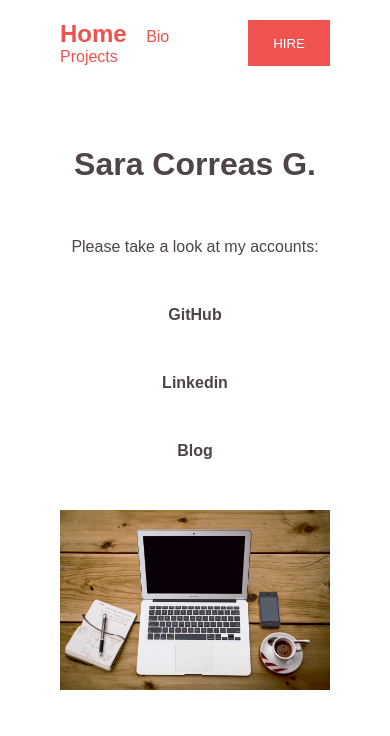
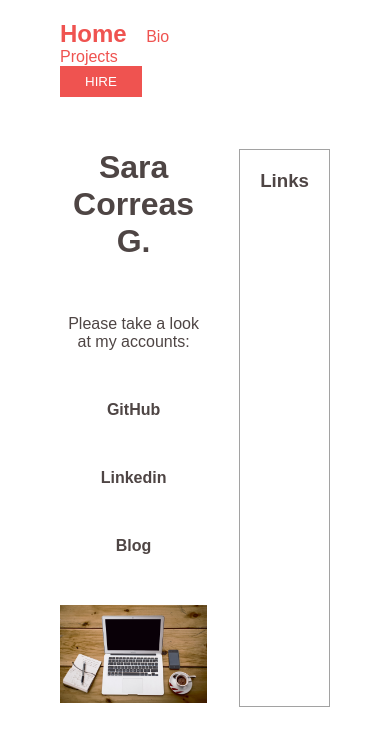
Before and after one commit to sarascript/WebProject, a plain HTML site: page index.html in a window 390 px wide. Shown: the top 736 px of the page. Drawn offline with Linux system fonts and the light colour scheme.

Commit message:
Responsive changes done in class

```diff
--- a/css-grid-layout.css
+++ b/css-grid-layout.css
@@ -22,14 +22,13 @@ body {
     background-color: #fff;
     margin: 0 auto;
     padding: 0 60px;
-
     display: grid;
-    grid-template-columns: 3fr 1fr;
     grid-template-areas:
-        "header header"
-        "main sidebar"
+        "header   button"
+        "main      sidebar"
         "footer footer";
-    grid-gap: 60px;
+    grid-gap: 2rem;
+    grid-template-columns: minmax(1fr, 2fr) minmax(1fr, 1fr);
 }
 
 /* Header */
@@ -39,9 +38,6 @@ header{
 
     color: #ef5350;
     padding: 20px 0;
-
-    display: grid;
-    grid-template-columns: 1fr 1fr;
 }
 
 header nav {
@@ -61,6 +57,8 @@ header nav li {
 }
 
 header button {
+    grid-area: button;
+
     justify-self: end;
 
     background-color: #ef5350;
@@ -97,7 +95,6 @@ header button {
 
 .sidebar {
     grid-area: sidebar;
-
     border: 1px solid #a2a2a2;
     padding: 20px;
 }
@@ -117,16 +114,3 @@ footer p {
     font-size: 12px;
     padding: 10px;
 }
-
-
-@media (max-width: 600px) {
-    .container{
-        /*  Redefine the grid into a single column layout. */
-        grid-template-columns: 1fr;
-        grid-template-areas:
-            "header"
-            "main"
-            "sidebar"
-            "footer";
-    }
-}
```
